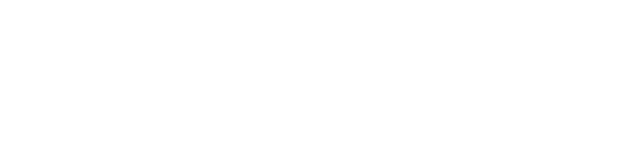
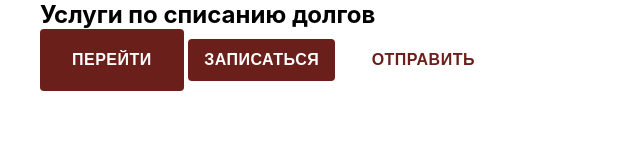
Before and after one commit to olejkee/pravda, a website built with Vite: page src/index.html in a window 1280 px wide. Shown: the whole page, without its empty margins (0-640 px from the left). Built offline with nearby package versions, Linux system fonts and the light colour scheme.

Commit message:
Added few components

```diff
--- a/src/index.html
+++ b/src/index.html
@@ -9,7 +9,16 @@
 
   <body>
     <header class="header"></header>
-    <main class="main"></main>
+    <main class="main">
+      <div class="container">
+        <h2 class="section_header">
+          Услуги по списанию долгов
+        </h2>
+        <button class="btn">Перейти</button>
+        <button class="btn btn--header">Записаться</button>
+        <button class="btn btn--phone">Отправить</button>
+      </div>
+    </main>
     <footer class="footer"></footer>
     <script type="module" src="/js/app.js"></script>
   </body>
--- a/src/scss/abstracts/_variables.scss
+++ b/src/scss/abstracts/_variables.scss
@@ -6,6 +6,7 @@
   --color-bg-light: #ffffff;
   --color-bg-medium: #E5E4E2;
   --color-bg-dark: #1A1A1A;
+  --color-btn-hover: #4c1411;
 
   // Typography
   --font-family-base: 'Inter', sans-serif;
@@ -29,11 +30,9 @@
   --container-narrow-width: 700px;
 
   // Line heights
-  /*Headings*/
-  --lh-h1: 1;
-  --lh-h2: 1.15;
-  /* Text */
+  --lh-hero: 1.25;
   --lh-text: 1.4;
+  --lh-1: 1;
 
   //Radius
   --border-radius: 4px;
@@ -42,14 +41,22 @@
   --space-0: 0;
   --space-1: .75rem;
   --space-2: 1rem;
-  --space-3: 1.5rem;
-  --space-4: 2rem;
-  --space-5: 3rem;
-  --space-6: 4rem;
-  --space-7: 5rem;
-  --space-8: clamp(2.5rem, 5vw, 8rem);
+  --space-3: 1.375rem;
+  --space-4: 1.5rem;
+  --space-5: 2rem;
+  --space-6: 3rem;
+  --space-7: 4rem;
+  --space-8: 5rem;
+  --space-9: clamp(2.5rem, 5vw, 8rem);
 
-  //Other
+  //Font-weights
+  --fw-regular: 400;
+  --fw-medium: 500;
+  --fw-semibold: 600;
+
+  //Letter-spacing
+  --ls-normal: 0;
+  --ls-wide: 0.03em;
 }
 
 /* Tablet and laptop adaptation (up to 1024px) */
--- a/src/scss/components/_btn.scss
+++ b/src/scss/components/_btn.scss
@@ -1,3 +1,34 @@
-.bnt{
-  // ...
+.btn {
+  display: inline-flex;
+  align-items: center;
+  justify-content: center;
+  padding: var(--space-3) var(--space-5);
+  font-size: var(--fs-text);
+  font-weight: var(--fw-semibold);
+  letter-spacing: var(--ls-wide);
+  color: white;
+  background-color: var(--color-accent);
+  border: none;
+  border-radius: var(--border-radius);
+  cursor: pointer;
+  transition: background-color 0.2s;
+  text-transform: uppercase;
+
+    &:hover {
+    background-color: var(--color-btn-hover);
+  }
+
+  &--header {
+    padding: var(--space-1) var(--space-2);
+  }
+
+  &--phone {
+    background-color: var(  --color-bg-light);
+    color: var(--color-accent);
+      &:hover {
+      background-color: var(--color-bg-dark);
+      color: white;
+      }
+  }
+
 }
--- a/src/scss/layout/_container.scss
+++ b/src/scss/layout/_container.scss
@@ -2,13 +2,12 @@
   max-width: var(--container-width);
   width: 100%;
   margin: 0 auto;
-  padding-inline: 1rem;
 
   &--wide{
     width: 100%;
   }
 
-  &--narrow{
+  // &--narrow{
 
-  }
+  // }
 }
--- a/src/scss/main.scss
+++ b/src/scss/main.scss
@@ -1,8 +1,12 @@
 @use 'abstracts/breakpoints' as *;
 @use 'abstracts/variables';
 
+@use 'base/reset';
 @use 'base/base';
 @use 'base/typography';
 @use 'base/utilities';
 
+@use 'components/section_header';
 @use 'components/btn';
+
+@use 'layout/container';
```
Also changed, not shown: src/scss/components/_section_header.scss (added, +9 -0 lines), dist/index-B5ZpPXF9.js (added), dist/index-Do-1YM_z.css (added), dist/index.html (added), 1 other file.
